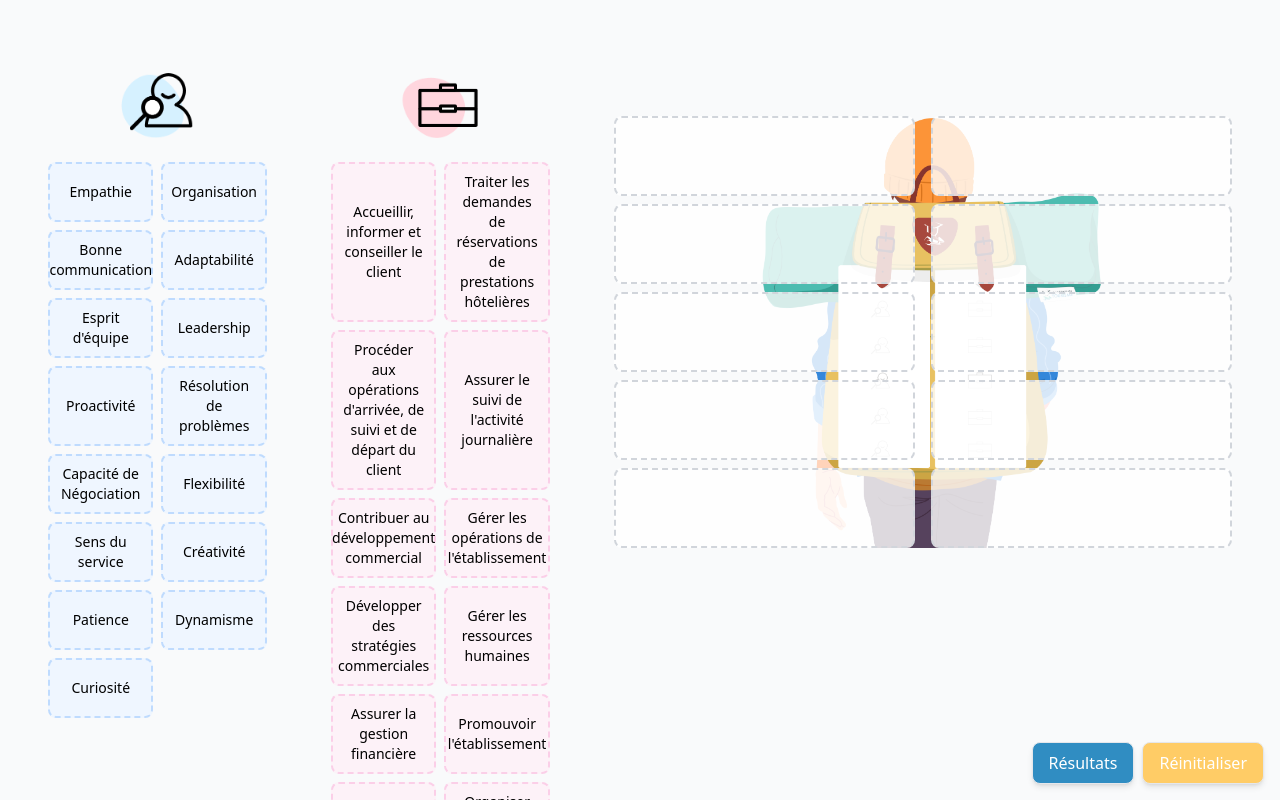
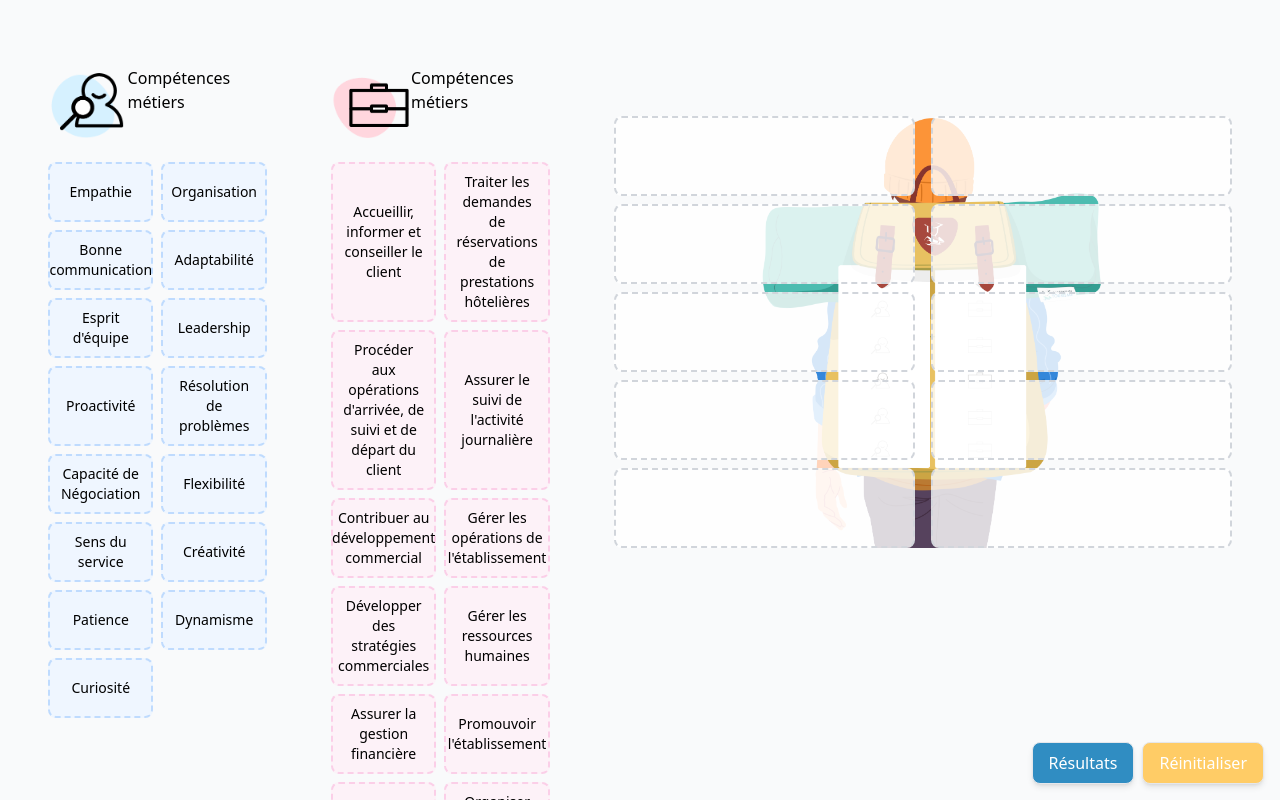
Before and after one commit to matthieu2022/app, a React (Vite) app: page / in a window 1280 px wide. Shown: the top 800 px of the page. Built offline with nearby package versions, Linux system fonts and the light colour scheme.

Commit message:
Update SkillList.tsx

```diff
--- a/src/components/SkillList.tsx
+++ b/src/components/SkillList.tsx
@@ -19,6 +19,7 @@ export const SkillList = ({
           alt={isCompetences ? "Compétences" : "Soft Skills"}
           className="w-16 h-16 md:w-20 md:h-20 object-contain"
         />
+        <h3>Compétences métiers</h3>
       </div>
 
       <div className="grid grid-cols-2 gap-2">
```
